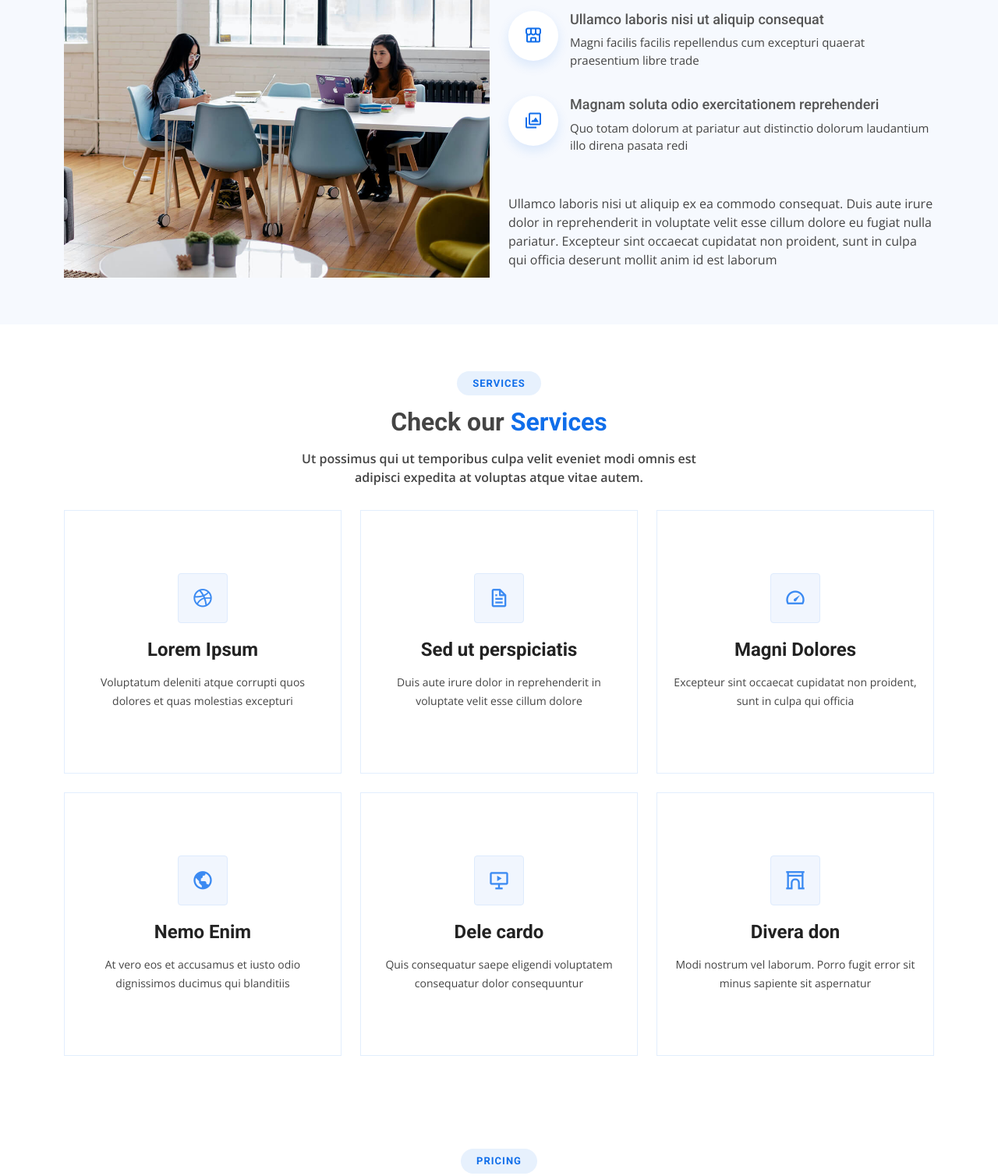
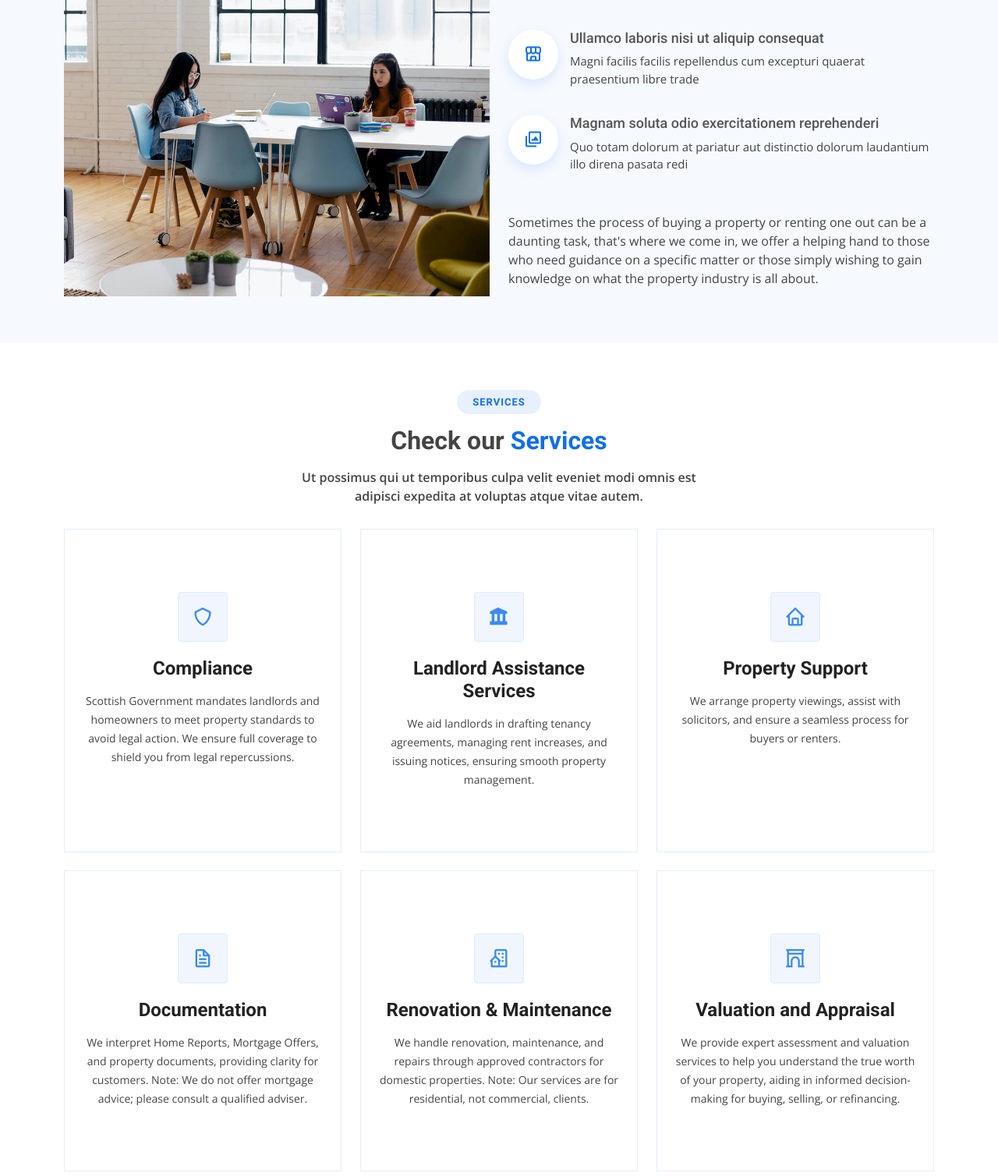
Before and after one commit to clydepropertycontracts/clyde, a plain HTML site: page index.html in a window 1280 px wide. Shown: the part 1131-2639 px from the top of the page at 78% size. Drawn offline with nearby package versions, Linux system fonts and the light colour scheme.

Commit message:
Added services

```diff
--- a/index.html
+++ b/index.html
@@ -150,7 +150,8 @@
         <div class="section-title">
           <h2>About</h2>
           <h3>Find Out More <span>About Us</span></h3>
-          <p>Ut possimus qui ut temporibus culpa velit eveniet modi omnis est adipisci expedita at voluptas atque vitae autem.</p>
+          <p>We have over 18 years of experience in the property market. We can offer support and information on almost any matter related
+            to property in Scotland.</p>
         </div>
 
         <div class="row">
@@ -180,9 +181,9 @@
               </li>
             </ul>
             <p>
-              Ullamco laboris nisi ut aliquip ex ea commodo consequat. Duis aute irure dolor in reprehenderit in voluptate
-              velit esse cillum dolore eu fugiat nulla pariatur. Excepteur sint occaecat cupidatat non proident, sunt in
-              culpa qui officia deserunt mollit anim id est laborum
+              Sometimes the process of buying a property or renting one out can be a daunting task, that's
+              where we come in, we offer a helping hand to those who need guidance on a specific matter
+              or those simply wishing to gain knowledge on what the property industry is all about.
             </p>
           </div>
         </div>
@@ -342,49 +343,49 @@
         <div class="row">
           <div class="col-lg-4 col-md-6 d-flex align-items-stretch" data-aos="zoom-in" data-aos-delay="100">
             <div class="icon-box">
-              <div class="icon"><i class="bx bxl-dribbble"></i></div>
-              <h4><a href="">Lorem Ipsum</a></h4>
-              <p>Voluptatum deleniti atque corrupti quos dolores et quas molestias excepturi</p>
+              <div class="icon"><i class="bx bx-shield"></i></div>
+              <h4><a href="">Compliance</a></h4>
+              <p>Scottish Government mandates landlords and homeowners to meet property standards to avoid legal action. We ensure full coverage to shield you from legal repercussions.</p>
             </div>
           </div>
 
           <div class="col-lg-4 col-md-6 d-flex align-items-stretch mt-4 mt-md-0" data-aos="zoom-in" data-aos-delay="200">
             <div class="icon-box">
-              <div class="icon"><i class="bx bx-file"></i></div>
-              <h4><a href="">Sed ut perspiciatis</a></h4>
-              <p>Duis aute irure dolor in reprehenderit in voluptate velit esse cillum dolore</p>
+              <div class="icon"><i class="bx bxs-landmark"></i></div>
+              <h4><a href="">Landlord Assistance Services</a></h4>
+              <p>We aid landlords in drafting tenancy agreements, managing rent increases, and issuing notices, ensuring smooth property management.</p>
             </div>
           </div>
 
           <div class="col-lg-4 col-md-6 d-flex align-items-stretch mt-4 mt-lg-0" data-aos="zoom-in" data-aos-delay="300">
             <div class="icon-box">
-              <div class="icon"><i class="bx bx-tachometer"></i></div>
-              <h4><a href="">Magni Dolores</a></h4>
-              <p>Excepteur sint occaecat cupidatat non proident, sunt in culpa qui officia</p>
+              <div class="icon"><i class="bx bx-home"></i></div>
+              <h4><a href="">Property Support</a></h4>
+              <p>We arrange property viewings, assist with solicitors, and ensure a seamless process for buyers or renters.</p>
             </div>
           </div>
 
           <div class="col-lg-4 col-md-6 d-flex align-items-stretch mt-4" data-aos="zoom-in" data-aos-delay="100">
             <div class="icon-box">
-              <div class="icon"><i class="bx bx-world"></i></div>
-              <h4><a href="">Nemo Enim</a></h4>
-              <p>At vero eos et accusamus et iusto odio dignissimos ducimus qui blanditiis</p>
+              <div class="icon"><i class="bx bx-file"></i></div>
+              <h4><a href="">Documentation</a></h4>
+              <p>We interpret Home Reports, Mortgage Offers, and property documents, providing clarity for customers. Note: We do not offer mortgage advice; please consult a qualified adviser.</p>
             </div>
           </div>
 
           <div class="col-lg-4 col-md-6 d-flex align-items-stretch mt-4" data-aos="zoom-in" data-aos-delay="200">
             <div class="icon-box">
-              <div class="icon"><i class="bx bx-slideshow"></i></div>
-              <h4><a href="">Dele cardo</a></h4>
-              <p>Quis consequatur saepe eligendi voluptatem consequatur dolor consequuntur</p>
+              <div class="icon"><i class="bx bx-building-house"></i></div>
+              <h4><a href="">Renovation & Maintenance</a></h4>
+              <p>We handle renovation, maintenance, and repairs through approved contractors for domestic properties. Note: Our services are for residential, not commercial, clients.</p>
             </div>
           </div>
 
           <div class="col-lg-4 col-md-6 d-flex align-items-stretch mt-4" data-aos="zoom-in" data-aos-delay="300">
             <div class="icon-box">
               <div class="icon"><i class="bx bx-arch"></i></div>
-              <h4><a href="">Divera don</a></h4>
-              <p>Modi nostrum vel laborum. Porro fugit error sit minus sapiente sit aspernatur</p>
+              <h4><a href="">Valuation and Appraisal</a></h4>
+              <p>We provide expert assessment and valuation services to help you understand the true worth of your property, aiding in informed decision-making for buying, selling, or refinancing.</p>
             </div>
           </div>
 
```
